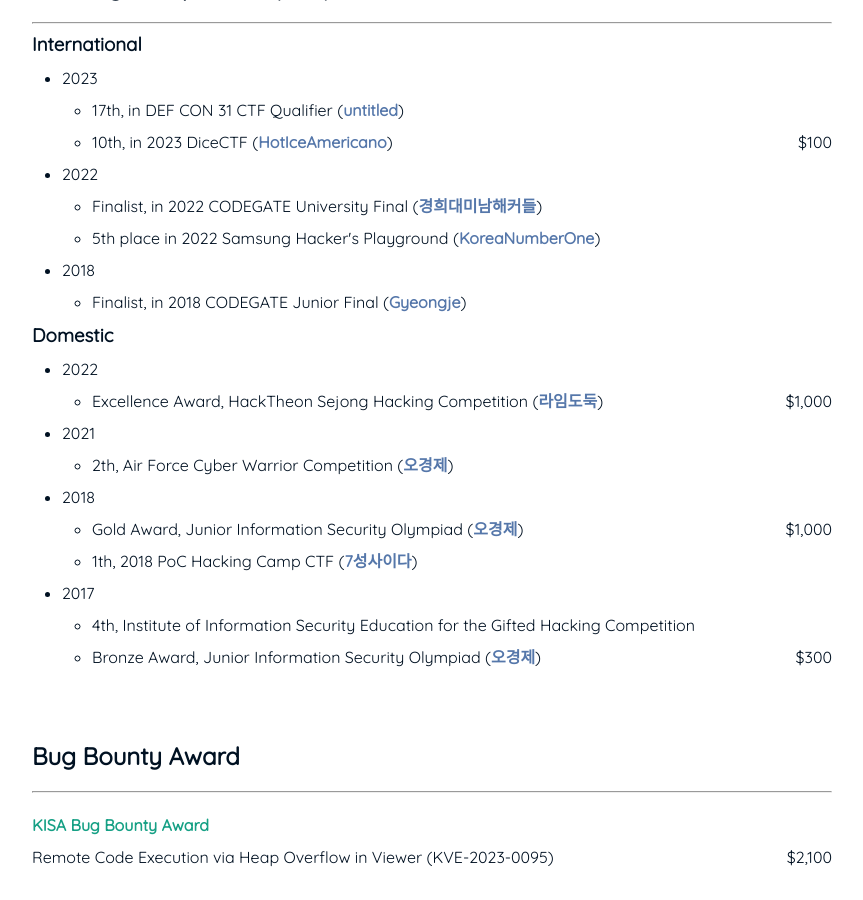
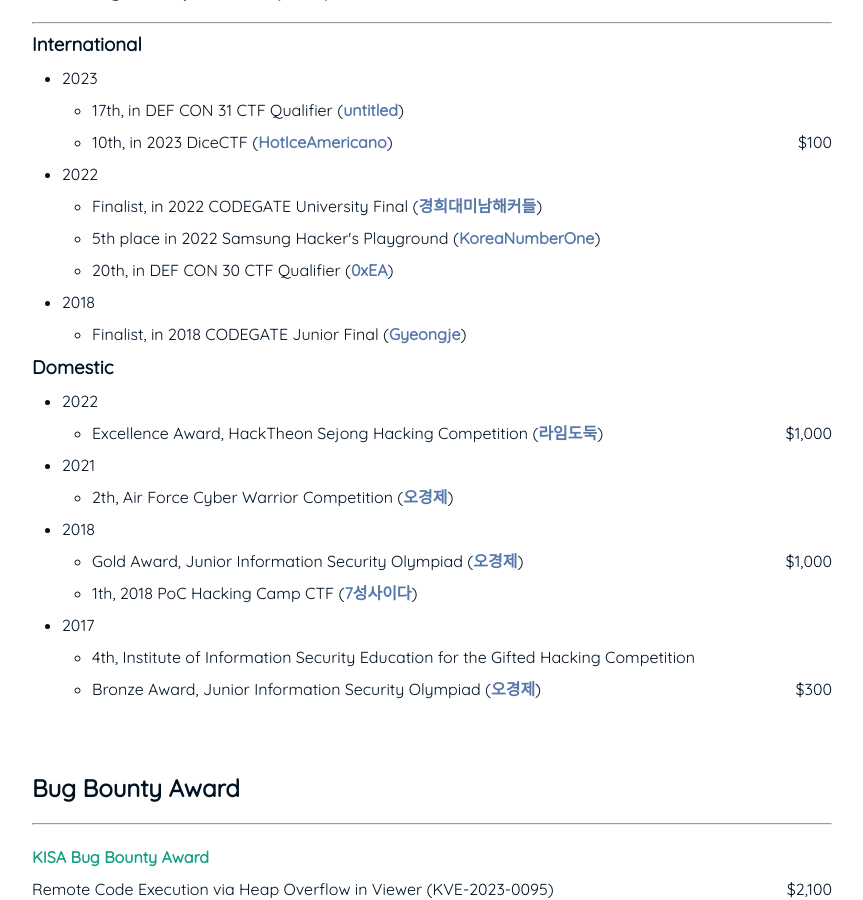
Before and after one commit to Gyeongje/gyeongje.github.io, a Jekyll site: the page built from index.md, in a window 1280 px wide and 900 px high, scrolled down 1147 px. Shown: the whole window, without its empty margins (208-1071 px from the left). Built offline with Jekyll 4.4.1, drawn with Linux system fonts in a browser that asks for light colours.

Commit message:
Update index.md

```diff
--- a/index.md
+++ b/index.md
@@ -48,6 +48,7 @@
 <ul>
 	<li>Finalist, in 2022 CODEGATE University Final (<a href="https://www.boannews.com/media/view.asp?idx=105159">경희대미남해커들</a>)</li>
 	<li>5th place in 2022 Samsung Hacker's Playground (<a href="https://ctftime.org/event/1715">KoreaNumberOne</a>)</li>
+	<li>20th, in DEF CON 30 CTF Qualifier (<a href="https://nautilus.institute/2022/defcon-30/qualifier/results/2022/06/04/defcon-30-ctf-qualifier-results/">0xEA</a>)</li>
 </ul>
 
 
```
